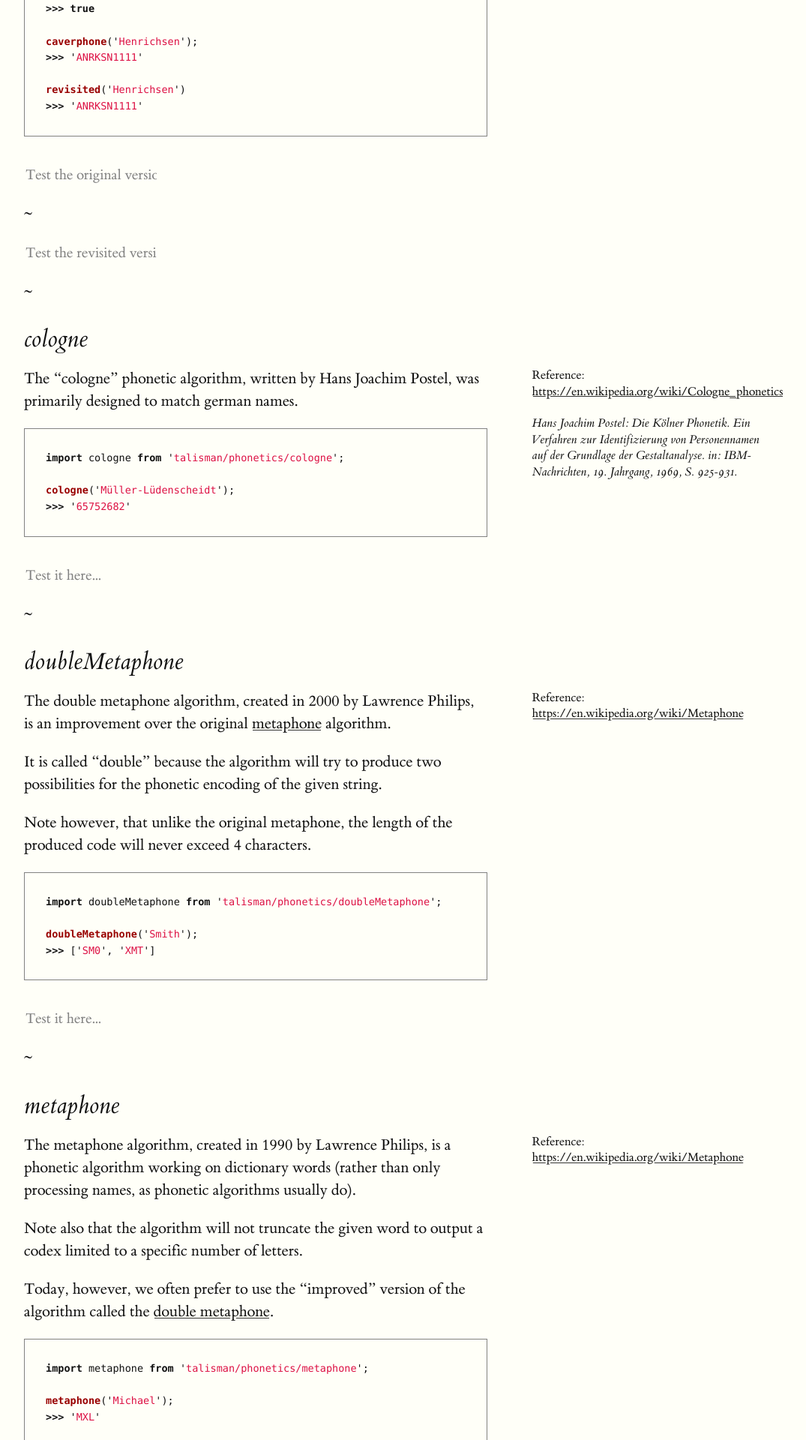
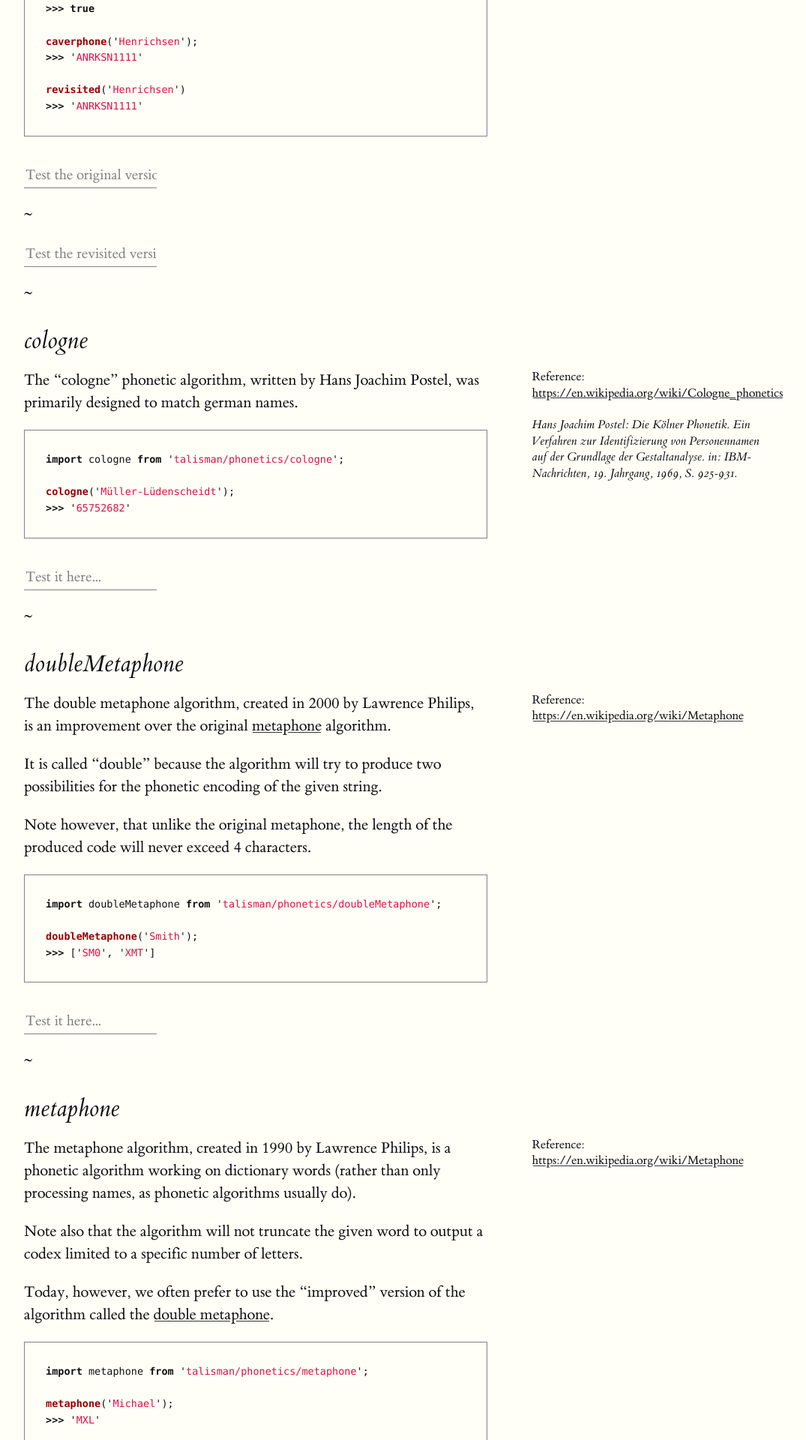
Before and after one commit to Yomguithereal/talisman, a Jekyll site: the page built from phonetics.md, in a window 1280 px wide. Shown: the part 1256-3176 px from the top of the page at 75% size, without its empty margins (128-1203 px from the left). Built offline with Jekyll 4.4.1, drawn with Linux system fonts in a browser that asks for light colours.

Commit message:
Input aesthetics

```diff
--- a/_includes/styles.scss
+++ b/_includes/styles.scss
@@ -1,5 +1,6 @@
 
 $baseurl: '{{ site.baseurl }}';
+$black: #111;
 $grey-color: #828282;
 
 @import 'tufte';
@@ -74,11 +75,12 @@ input[type=text] {
   vertical-align: baseline;
   background: none;
   border: none;
+  border-bottom: 1px solid $grey-color;
 }
 
 input[type=text]:focus {
   outline: none;
-  border: none;
+  border-bottom: 1px solid $black;
 }
 
 ::-webkit-input-placeholder {
```
